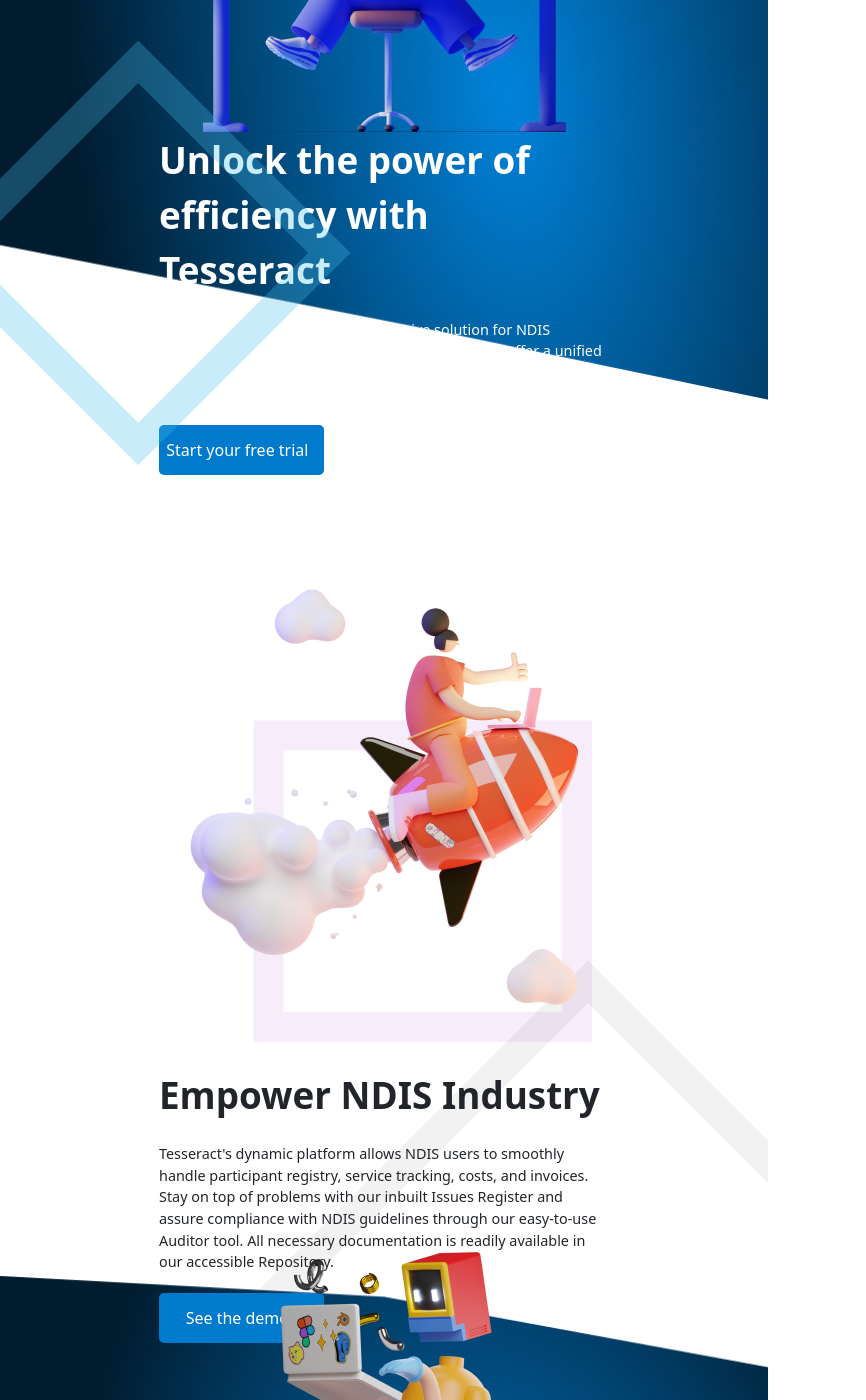
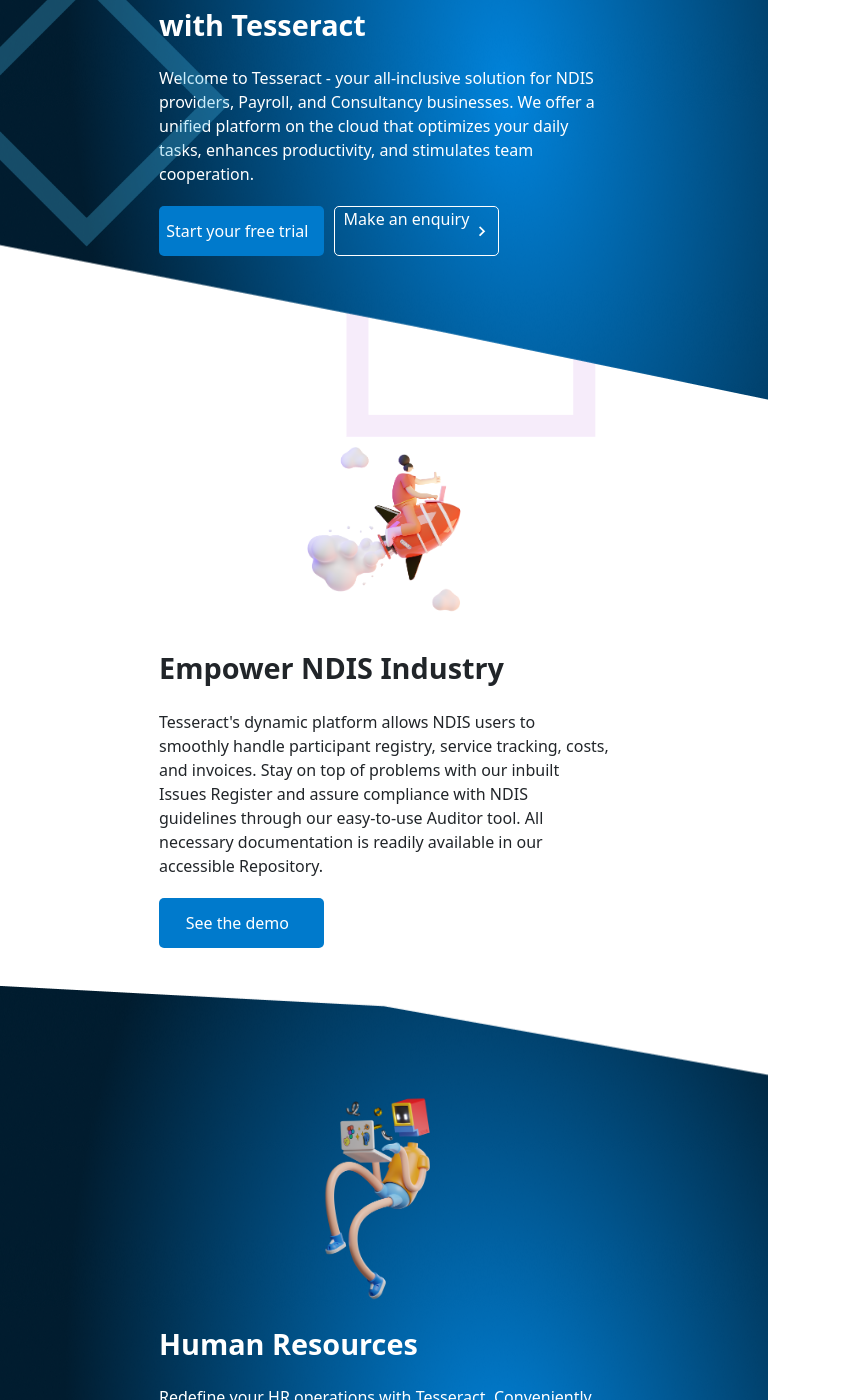
Before and after one commit to krishnakanthTM/tesseract, a React (Create React App) app: page / in a window 768 px wide. Shown: the part 480-1880 px from the top of the page, 866 px wide, since content can reach past the window. Built offline with nearby package versions, Linux system fonts and the light colour scheme.

Commit message:
code refactor media queries

```diff
--- a/src/App/Components/ImageWithContent/ImageWithContent.css
+++ b/src/App/Components/ImageWithContent/ImageWithContent.css
@@ -2,8 +2,14 @@
     display: flex;
     align-items: center;
     justify-content: center;
-    /* margin-bottom: 100px; */
-    height: 800px;
+    margin-bottom: 100px;
+    min-height: 600px;
+    max-height: 750px;
+}
+.ImageWithContent-contents{
+    display: flex;
+    justify-content: center;
+    align-items: center;
 }
 
 .ImageWithContent-background-image {
@@ -11,6 +17,7 @@
     z-index: -5;
     width: 100%;
     height: 100%;
+    max-height: 780px;
 }
 
 .ImageWithContent-content {
@@ -31,23 +38,43 @@
 .ImageWithContent-buttons {
     display: flex
 }
-
-.whyus-background-image {
-    position: absolute;
-    z-index: -5;
-    width: 100%;
-    height: 100%;
+.ImageWithContent-image{
+    width: min-content;
 }
 
-@media only screen and (min-width: 834px) and (max-width: 1194px) {
+
+@media only screen and (min-width: 429px) and (max-width: 834px) {
+    .ImageWithContent-contents{
+        padding: 0 150px;
+    }
+    .ImageWithContent-image{
+        width: 50%;
+        margin-bottom: 10px;
+    }
+    .ImageWithContent-text{
+        font-size: 1rem;
+    }
+    .ImageWithContent-heading{
+        font-size: 1.8rem;
+        margin-bottom: 0px;
+    }
+
+}
+
+@media only screen and (max-width: 428px) {
+    .ImageWithContent-contents{
+        padding: 0 45px;
+    }
+    .ImageWithContent-image{
+        width: 60%;
+        margin-bottom: 10px;
+    }
     .ImageWithContent-background-image {
-        height: 100%;
+        max-height: 820px;
     }
-    .ImageWithContent-container {
-        padding: 0px 50px;
-        height: 900px;
+    .ImageWithContent-heading{
+        font-size: 1.6rem;
+        margin-bottom: 0px;
     }
-    .ImageWithContent-image {
-        height: 50%;
-    }
+
 }
--- a/src/App/Components/ImageWithContent/ImageWithContent.jsx
+++ b/src/App/Components/ImageWithContent/ImageWithContent.jsx
@@ -6,17 +6,20 @@
 import heroBackgroundImage from "../../Assets/BackgroundGradiant.png";
 
 function ImageWithContent({ data }) {
-  const mediaQuery = data.type !== componentTypes.type1 ? {color: "white",flexWrap : "wrap-reverse"} : {flexWrap : "wrap"};
+  const mediaQuery =
+    data.type !== componentTypes.type1
+      ? { color: "white", flexWrap: "wrap-reverse" }
+      : { flexWrap: "wrap" };
   // const heroBackgroundStyle = data.type == componentTypes.type0 ?{height: "300px"} : {};
   // const textColor =
   //   data.type !== componentTypes.type1
   //     ? { color: "white" }
   //     : { color: "black" };
   return (
-    <div className="ImageWithContent-container" style={mediaQuery}>
+    <div className="ImageWithContent-container">
       {data.type === componentTypes.type0 && (
         <img
-        style={{top: 0, height: '880px'}}
+          style={{ top: 0, minHeight: "880px", height: "880px" }}
           src={heroBackgroundImage}
           alt="herobackgroundImage.."
           className="ImageWithContent-background-image"
@@ -29,6 +32,7 @@
           className="ImageWithContent-background-image"
         />
       )}
+      <div className="ImageWithContent-contents" style={mediaQuery}>
         {data.type === componentTypes.type1 && (
           <img src={data.image} alt="" className="ImageWithContent-image" />
         )}
@@ -53,9 +57,10 @@
               ))}
           </div>
         </div>
-      {(data.type !== componentTypes.type1) && (
+        {data.type !== componentTypes.type1 && (
           <img src={data.image} alt="" className="ImageWithContent-image" />
         )}
+      </div>
     </div>
   );
 }
--- a/src/App/Components/TopNav/TopNav.css
+++ b/src/App/Components/TopNav/TopNav.css
@@ -54,7 +54,7 @@
     display: flex;
 }
 
-@media only screen and (min-width: 834px) and (max-width: 1194px) {
+@media only screen and (min-width: 428px) and (max-width: 834px) {
     #topnav-search {
         width: 250px;
         font-size: medium;
--- a/src/App/Components/Whyus/Whyus.css
+++ b/src/App/Components/Whyus/Whyus.css
@@ -2,7 +2,7 @@
     display: flex;
     align-items: center;
     justify-content: center;
-    margin-bottom: 100px;
+    /* margin-bottom: 100px; */
     height: 800px;
     flex-direction: column;
 }
@@ -26,3 +26,19 @@
     color: white;
     max-width: 350px;
 }
+.whyus-background-image {
+    position: absolute;
+    z-index: -5;
+    width: 100%;
+    height: 100%;
+}
+@media only screen and (min-width: 428px) and (max-width: 834px) {
+    .whyus-background-image {
+        height: 60%;
+    }
+}
+@media only screen and (max-width: 428px) {
+    .whyus-background-image {
+        height: 70%;
+    }
+}
--- a/src/App/Pages/Home/HomePage.css
+++ b/src/App/Pages/Home/HomePage.css
@@ -2,18 +2,83 @@
 
 .rectangle{
     position: absolute;
-    top: 65%;
+    top: 95%;
     left: -20px;
 }
 .rectangle2{
     position: absolute;
     z-index: -10;
-    top:180%;
+    top:200%;
     right:0;
 }
 .rectangle3{
     position: absolute;
     z-index: -10;
-    top:150%;
+    top:185%;
     left:33%;
 }
+@media only screen and (min-width: 1024px) and (max-width: 834px) {
+    .rectangle{
+        position: absolute;
+        top: 95%;
+        left: -20px;
+    }
+    .rectangle2{
+        position: absolute;
+        z-index: -10;
+        top:200%;
+        right:0;
+    }
+    .rectangle3{
+        position: absolute;
+        z-index: -10;
+        top:185%;
+        left:33%;
+    }
+}
+
+@media only screen and (min-width: 428px) and (max-width: 834px) {
+    .rectangle{
+        width: 250px;
+        position: absolute;
+        top: 55%;
+        left: -20px;
+    }
+    .rectangle2{
+        width: 180px;
+        position: absolute;
+        z-index: -10;
+        top:200%;
+        left: 50%;
+    }
+    .rectangle3{
+        width: 250px;
+        position: absolute;
+        z-index: -10;
+        top:85%;
+        left:45%;
+    }
+}
+
+@media only screen and (max-width: 428px){
+    .rectangle{
+        width: 150px;
+        position: absolute;
+        top: 75%;
+        left: -20px;
+    }
+    .rectangle2{
+        width: 150px;
+        position: absolute;
+        z-index: -10;
+        top:200%;
+        left: 50%;
+    }
+    .rectangle3{
+        width: 150px;
+        position: absolute;
+        z-index: -10;
+        top:105%;
+        left:35%;
+    }
+}
--- a/src/App/Pages/Home/HomePage.jsx
+++ b/src/App/Pages/Home/HomePage.jsx
@@ -6,7 +6,7 @@
 import rectangle from "../../Assets/rectangle.png";
 import rectangle2 from "../../Assets/rectangle2.png";
 import rectangle3 from "../../Assets/rectangle3.png";
-import HeroComponent from "../../Components/HeroComponent/HeroComponent";
+// import HeroComponent from "../../Components/HeroComponent/HeroComponent";
 import ImageWithContent from "../../Components/ImageWithContent/ImageWithContent";
 import {
   unlockThePowerOfEfficiency,
@@ -17,14 +17,13 @@
 import Whyus from "../../Components/Whyus/Whyus";
 import BusinessPartners from "../../Components/BusinessPartners/BusinessPartners";
 
-
 function HomePage() {
   return (
     <>
       <TopNav />
       <Navbar />
       {/* <HeroComponent /> */}
-      <ImageWithContent data={unlockThePowerOfEfficiency}/>
+      <ImageWithContent data={unlockThePowerOfEfficiency} />
       <img src={rectangle} alt="rectangle" className="rectangle" />
       <ImageWithContent data={empowerNDISIndustry} />
       <img src={rectangle2} alt="rectangle2" className="rectangle2" />
```
Also changed, not shown: src/App/Assets/Saly-10.png. Lines whose indentation alone changed are shown as unchanged.
